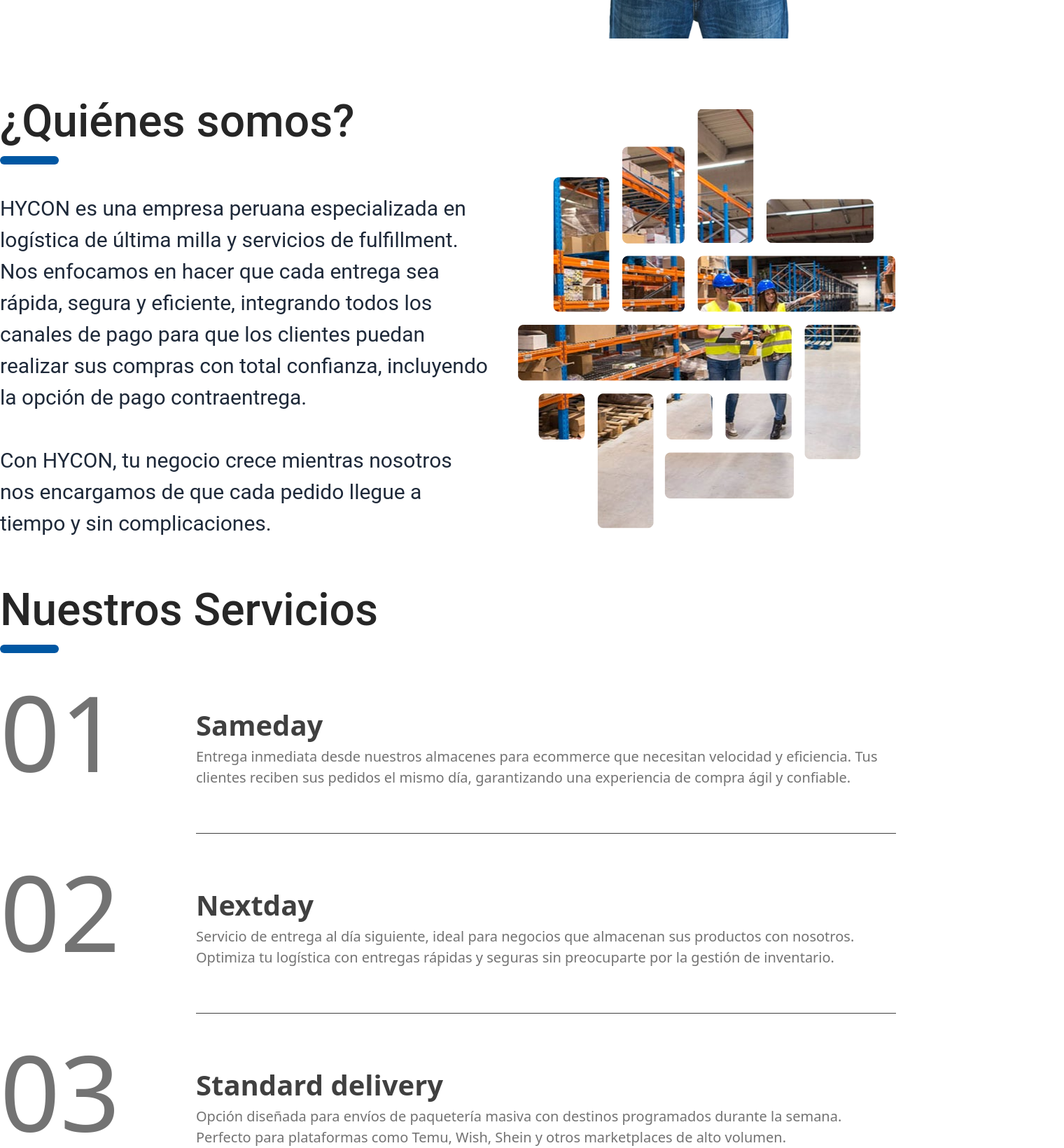
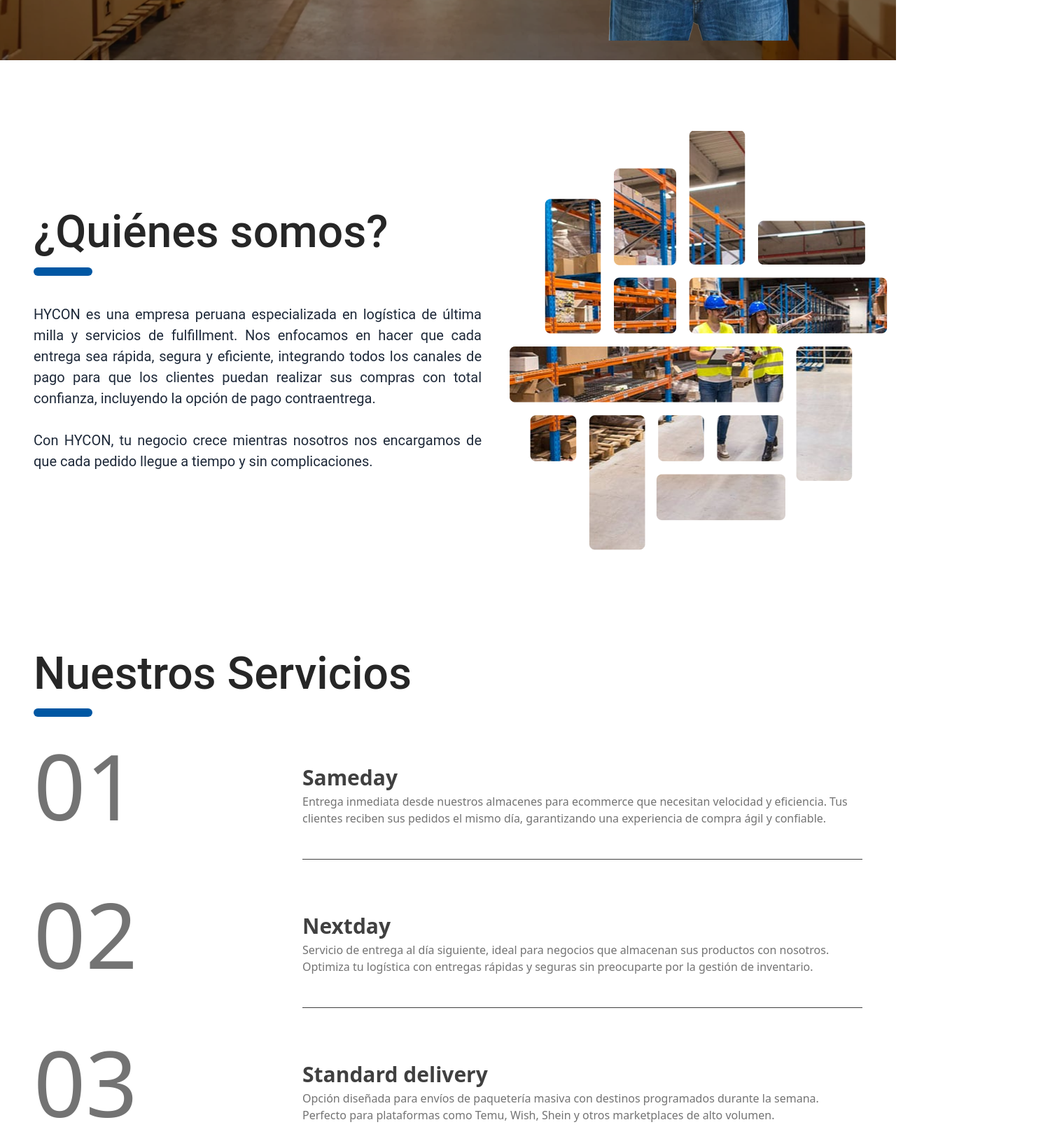
Before and after one commit to MODULYTIX/hycon-app, a React (Vite) app: page / in a window 1280 px wide. Shown: the part 820-2460 px from the top of the page at 70% size, 1520 px wide, since content can reach past the window. Built offline with nearby package versions, Linux system fonts and the light colour scheme; some icons are missing.

Commit message:
fixed(page): fixed page home page and components

```diff
--- a/src/components/Hero.tsx
+++ b/src/components/Hero.tsx
@@ -1,17 +1,21 @@
 import HeroBackground from '../assets/images/hero-background.webp';
 import HeroPersona from '../assets/images/hero-persona.webp';
+import Header from './Header';
 
 export default function Hero() {
   return (
-    <div className=" h-full w-full">
+    <div className="relative w-full min-h-screen">
+      <div>
+        <Header />
+      </div>
       <img
         src={HeroBackground}
         alt="Hero Background"
-        className="absolute inset-0 w-full object-cover h-screen"
+        className="absolute inset-0 w-full h-full object-cover"
         draggable={false}
       />
       <div className="absolute inset-0 bg-black/40" />
-      <div className="relative z-10 flex items-center justify-around h-full text-white">
+      <div className="relative z-10 flex items-center justify-around min-h-screen text-white " >
         <div className="w-[554px] space-y-4">
           <h1 className="text-white text-8xl font-BostNoBillsColombo">HYCON AREQUIPA</h1>
           <p className="text-white text-justify">
@@ -25,12 +29,12 @@ export default function Hero() {
             Contactanos
           </button>
         </div>
-        <div className='max-w-[400px]'>
+        <div className="max-w-[400px]">
           <img
             src={HeroPersona}
             alt="Persona"
             draggable={false}
-            className=" w-full h-auto object-contain"
+            className="w-full h-auto object-contain"
           />
         </div>
       </div>
--- a/src/components/PlataformaAsociada.tsx
+++ b/src/components/PlataformaAsociada.tsx
@@ -4,24 +4,24 @@ import BACKGROUNDPLATAFORMAASOCIADA from '../assets/images/background_Plataforma
 
 export default function PlataformaAsociada() {
   return (
-    <div className="relative w-screen h-screen">
+    <div className="relative w-screen min-h-screen overflow-hidden">
       <img
         src={BACKGROUNDPLATAFORMAASOCIADA}
         alt="background"
-        className="absolute inset-0 w-screen h-screen object-cover z-[-1]"
+        className="absolute inset-0 w-full h-full object-cover z-[-1]"
       />
-      <div className="flex flex-col w-[1520px] mx-auto my-[80px]">
-        <header className="flex justify-center ">
+      <div className="w-full max-w-[1340px] mx-auto px-6 md:px-12 py-[80px]">
+        <header className="flex justify-center">
           <Tittle>
             <p className="text-white">Plataforma Asociada</p>
           </Tittle>
         </header>
-        <main className="flex justify-between items-end text-white">
-          <div className="flex flex-col space-y-[40px]">
-            <div>
-              <h1 className="text-[64px] font-semibold">TIKTUY</h1>
-            </div>
-            <div className="space-y-4 text-justify w-[610px] text-[19px]">
+
+        <main className="flex flex-col lg:flex-row justify-between items-end gap-10 text-white">
+          <div className="flex flex-col space-y-[40px] w-full max-w-[760px]">
+            <h1 className="text-[64px] font-semibold">TIKTUY</h1>
+
+            <div className="space-y-4 text-justify w-full max-w-[610px] text-[16px]">
               <p>
                 Tiktuy es nuestra plataforma inteligente de gestión logística,
                 creada para que los couriers y operadores de reparto tengan el
@@ -41,14 +41,20 @@ export default function PlataformaAsociada() {
                 más eficiente, ordenada y confiable.
               </p>
             </div>
+
             <div>
-              <button className="bg-primary text-[22px] font-semibold px-[61px] py-[15px] rounded-lg">
+              <button className="bg-primary text-[20px] font-semibold px-[28px] py-[8px] rounded-lg">
                 Sobre Tiktuy
               </button>
             </div>
           </div>
-          <div >
-            <img src={PLATAFORMAASOCIADA} alt="plataforma" className='w-200' />
+
+          <div className="w-full max-w-[600px]">
+            <img
+              src={PLATAFORMAASOCIADA}
+              alt="plataforma"
+              className="w-full h-auto object-contain"
+            />
           </div>
         </main>
       </div>
--- a/src/components/QuienesSomos.tsx
+++ b/src/components/QuienesSomos.tsx
@@ -3,17 +3,18 @@ import QS from '../assets/images/QS.png';
 
 export default function QuienesSomos() {
   return (
-    <div className="w-full max-w-[1520px] flex items-center justify-between gap-10">
-      {/* Columna IZQUIERDA: título + texto (vertical) */}
+    <div className="w-screen">
+      <div className="mx-auto w-full max-w-[1340px] px-6 md:px-12">
+        <div className="flex flex-col lg:flex-row items-center justify-between gap-10">
           <div className="flex flex-col gap-10 max-w-[760px]">
             <Tittle>¿Quiénes somos?</Tittle>
-
             <p
-          className="font-normal text-[30px] leading-[1.5] text-gray-800"
+              className="font-normal text-[20px] leading-[1.5] text-gray-800 text-justify w-[640px]"
               style={{
                 fontFamily:
                   "Roboto, system-ui, -apple-system, 'Segoe UI', Helvetica, Arial, sans-serif",
-          }}>
+              }}
+            >
               HYCON es una empresa peruana especializada en logística de última
               milla y servicios de fulfillment. Nos enfocamos en hacer que cada
               entrega sea rápida, segura y eficiente, integrando todos los canales
@@ -26,13 +27,14 @@ export default function QuienesSomos() {
             </p>
           </div>
 
-      {/* Columna DERECHA: imagen con máscara (inline, sin componente) */}
           <img
             src={QS}
             alt="Quiénes somos"
-        className="w-[540px] h-[600px] object-cover rounded-[22px]"
+            className="w-full max-w-[540px] aspect-[9/10] object-cover rounded-[22px]"
             draggable="false"
           />
         </div>
+      </div>
+    </div>
   );
 }
--- a/src/components/Servicios.tsx
+++ b/src/components/Servicios.tsx
@@ -4,38 +4,61 @@ import React from 'react';
 
 export default function Servicios() {
   const services = [
-    { id: '01', icon: 'fa6-solid:truck-fast', title: 'Sameday',
-      description: 'Entrega inmediata desde nuestros almacenes para ecommerce que necesitan velocidad y eficiencia. Tus clientes reciben sus pedidos el mismo día, garantizando una experiencia de compra ágil y confiable.' },
-    { id: '02', icon: 'ri:time-fill', title: 'Nextday',
-      description: 'Servicio de entrega al día siguiente, ideal para negocios que almacenan sus productos con nosotros. Optimiza tu logística con entregas rápidas y seguras sin preocuparte por la gestión de inventario.' },
-    { id: '03', icon: 'bi:calendar2-day-fill', title: 'Standard delivery',
-      description: 'Opción diseñada para envíos de paquetería masiva con destinos programados durante la semana. Perfecto para plataformas como Temu, Wish, Shein y otros marketplaces de alto volumen.' },
+    {
+      id: '01',
+      icon: 'fa6-solid:truck-fast',
+      title: 'Sameday',
+      description:
+        'Entrega inmediata desde nuestros almacenes para ecommerce que necesitan velocidad y eficiencia. Tus clientes reciben sus pedidos el mismo día, garantizando una experiencia de compra ágil y confiable.',
+    },
+    {
+      id: '02',
+      icon: 'ri:time-fill',
+      title: 'Nextday',
+      description:
+        'Servicio de entrega al día siguiente, ideal para negocios que almacenan sus productos con nosotros. Optimiza tu logística con entregas rápidas y seguras sin preocuparte por la gestión de inventario.',
+    },
+    {
+      id: '03',
+      icon: 'bi:calendar2-day-fill',
+      title: 'Standard delivery',
+      description:
+        'Opción diseñada para envíos de paquetería masiva con destinos programados durante la semana. Perfecto para plataformas como Temu, Wish, Shein y otros marketplaces de alto volumen.',
+    },
   ];
 
   return (
-    <div className="flex flex-col w-[1520px]">
+    <div className="flex flex-col w-full max-w-[1340px] mx-auto px-6 md:px-12">
       <header>
         <Tittle>Nuestros Servicios</Tittle>
       </header>
 
-      <main className="flex flex-col">
+      <main className="flex flex-col gap-[8px]">
         {services.map((s, idx) => (
           <React.Fragment key={s.id}>
-            <div className="flex justify-between items-center">
-              <div className="flex">
-                <p className="text-[150px] text-g-50">{s.id}</p>
-              </div>
-              <div className="w-[1000px]">
-                <span>
-                  <Icon icon={s.icon} width="40" height="40" className="text-primary" />
-                  <p className="font-bold text-g-70 text-[40px]">{s.title}</p>
-                  <p className="text-g-50 text-[20px]">{s.description}</p>
-                </span>
+            <div className="flex flex-col md:flex-row md:justify-between md:items-center gap-4 ">
+              <p className="text-[80px] md:text-[130px] text-g-50 shrink-0">
+                {s.id}
+              </p>
+
+              <div className="w-full max-w-[800px] items-center">
+                <Icon
+                  icon={s.icon}
+                  width="26"
+                  height="26"
+                  className="text-primary"
+                />
+                <p className="font-bold text-g-70 text-[22px] md:text-[30px]">
+                  {s.title}
+                </p>
+                <p className="text-g-50 text-[14px] md:text-[16px]">
+                  {s.description}
+                </p>
               </div>
             </div>
 
             {idx < services.length - 1 && (
-              <div className="block w-[1000px] h-[0.1px] bg-g-70 mt-8 self-end" />
+              <div className="block w-full max-w-[800px] h-px bg-g-70  self-end" />
             )}
           </React.Fragment>
         ))}
--- a/src/pages/HomePage.tsx
+++ b/src/pages/HomePage.tsx
@@ -1,5 +1,4 @@
 import Footer from '../components/Footer';
-import Header from '../components/Header';
 import Hero from '../components/Hero';
 import PlataformaAsociada from '../components/PlataformaAsociada';
 import PorqueElegirnos from '../components/PorqueElegirnos';
@@ -8,46 +7,51 @@ import Servicios from '../components/Servicios';
 
 export default function HomePage() {
   return (
-    <div className="min-h-screen flex flex-col ">
-      <main className="flex-1 h-screen w-full">
-        <Header />
-        <section id="hero">
+    <div className="flex flex-col w-screen">
+      <main className="flex-1 w-full">
+        <section id="hero" className="min-h-screen w-screen">
           <Hero />
         </section>
 
         <section
           id="quienes_somos"
-          className="h-screen w-full flex items-center justify-center">
+          className="min-h-screen w-screen flex items-center justify-center"
+        >
           <QuienesSomos />
         </section>
 
         <section
           id="servicios"
-          className="h-screen w-full flex items-center justify-center">
+          className="min-h-screen w-screen flex items-center justify-center"
+        >
           <Servicios />
         </section>
 
         <section
           id="plataforma_asociada"
-          className="h-screen w-screen flex items-center justify-center">
+          className="min-h-screen w-screen flex items-center justify-center"
+        >
           <PlataformaAsociada />
         </section>
 
         <section
           id="porque_elegirnos"
-          className="h-full w-full flex items-center justify-center">
+          className="min-h-screen w-screen flex items-center justify-center"
+        >
           <PorqueElegirnos />
         </section>
 
         <section
           id="Alcance"
-          className="h-screen w-full flex items-center justify-center">
+          className="min-h-screen w-screen flex items-center justify-center"
+        >
           <h2 className="text-3xl font-bold">Alcance</h2>
         </section>
 
         <section
           id="contactanos"
-          className="h-screen w-full flex items-center justify-center">
+          className="min-h-screen w-screen flex items-center justify-center"
+        >
           <h2 className="text-3xl font-bold">Contactanos</h2>
         </section>
       </main>
```
Also changed, not shown: src/components/Header.tsx (+33 -14 lines), src/components/PorqueElegirnos.tsx (+11 -9 lines). Lines whose indentation alone changed are shown as unchanged.
